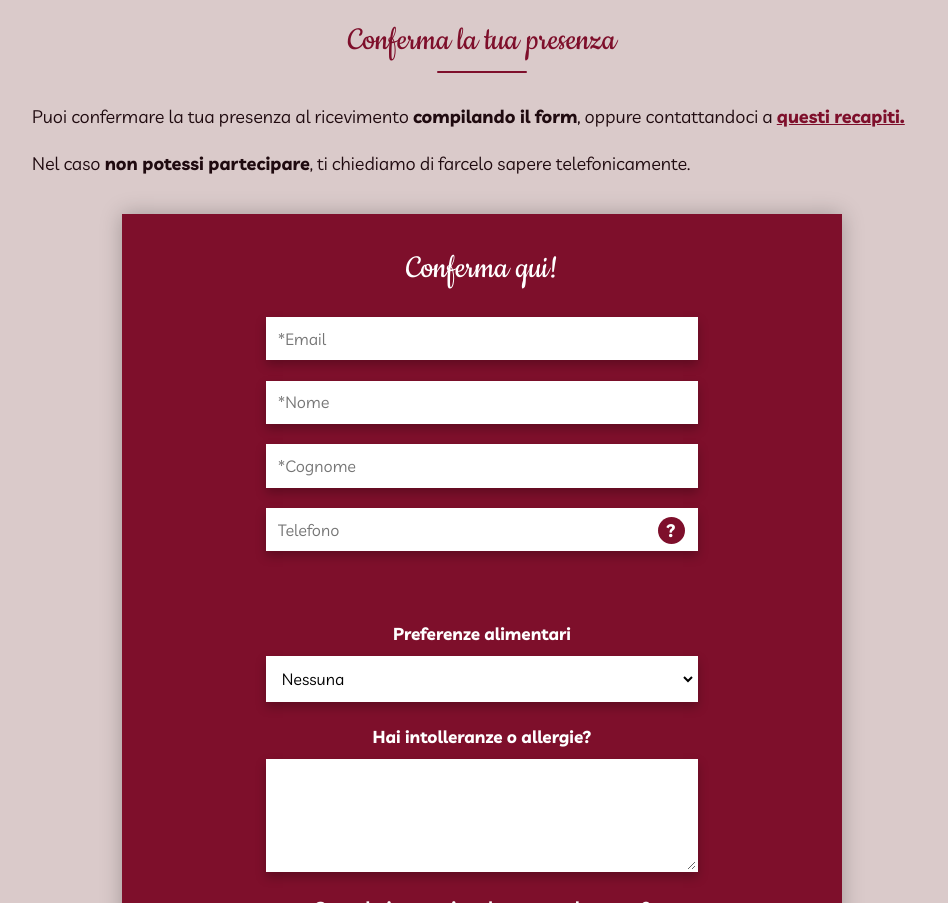
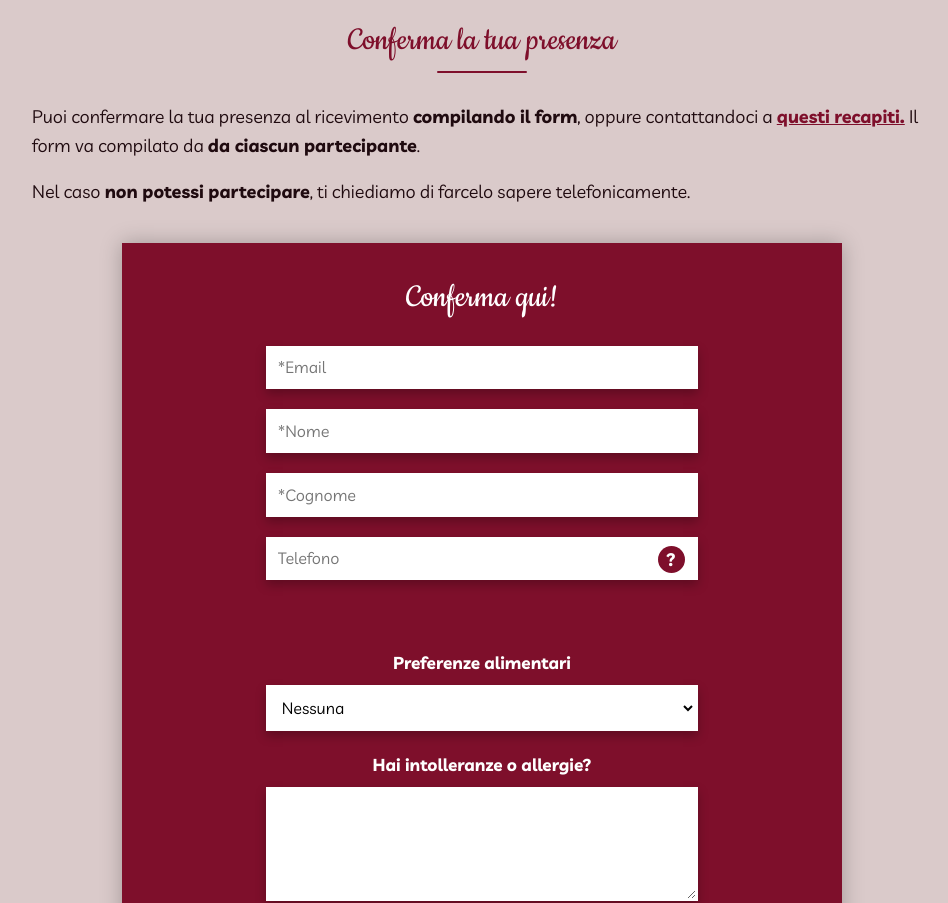
Before and after one commit to alsbnc/chiaraealewedding, a plain HTML site: page index.html in a window 1280 px wide. Shown: the part 4420-5323 px from the top of the page, without its empty margins (158-1106 px from the left). Drawn offline with Linux system fonts and the light colour scheme.

Commit message:
Added instructions to form

```diff
--- a/index.html
+++ b/index.html
@@ -187,7 +187,7 @@
         <h2 class="title">Conferma la tua presenza</h2>
         <p class="paragraph">
             Puoi confermare la tua presenza al ricevimento <strong>compilando il form</strong>, oppure contattandoci a <a href="#contacts" class="link accent-light smooth-link">questi recapiti.</a>
-        </p>
+            Il form va compilato da <strong>da ciascun partecipante</strong>.</p>
         <p class="paragraph">Nel caso <strong>non potessi partecipare</strong>, ti chiediamo di farcelo sapere telefonicamente.</p>
 
             <!-- Begin Mailchimp Signup Form -->
```
